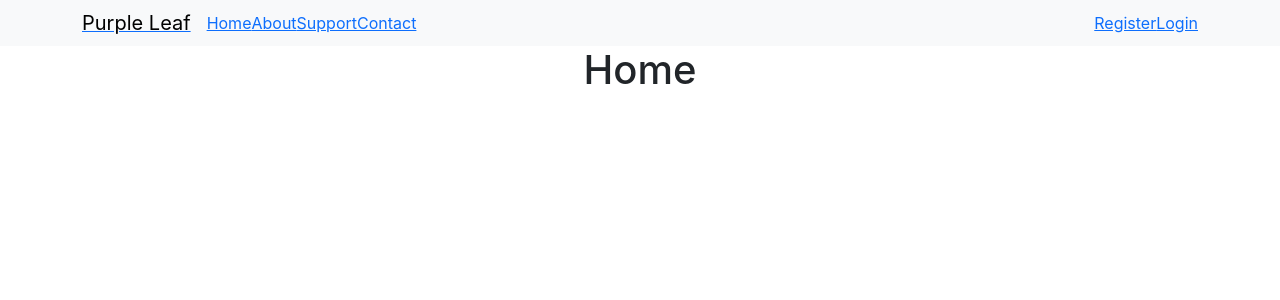
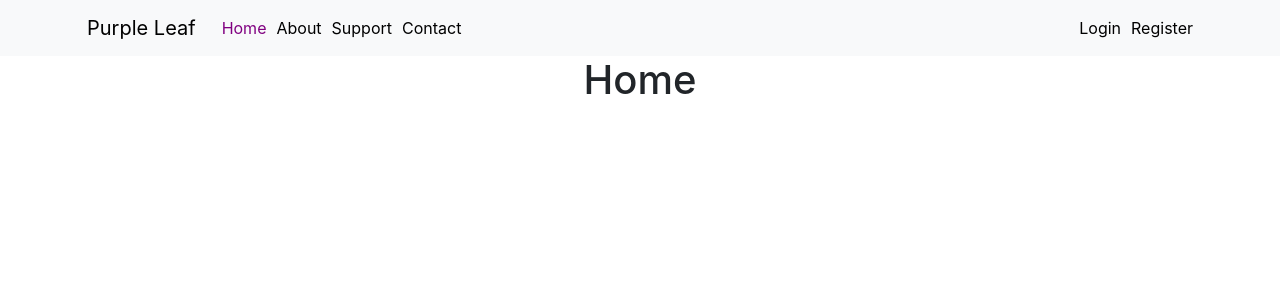
Before and after one commit to llewellynksj/purple_leaf, a React (Create React App) app: page / in a window 1280 px wide. Shown: the top 300 px of the page. Built offline with nearby package versions, Linux system fonts and the light colour scheme.

Commit message:
Install Axios and add axios defaults

```diff
--- a/package.json
+++ b/package.json
@@ -6,6 +6,7 @@
     "@testing-library/jest-dom": "^5.17.0",
     "@testing-library/react": "^13.4.0",
     "@testing-library/user-event": "^13.5.0",
+    "axios": "^1.7.2",
     "bootstrap": "^5.3.3",
     "react": "^18.3.1",
     "react-bootstrap": "^2.10.2",
--- a/src/components/NavBar.js
+++ b/src/components/NavBar.js
@@ -1,27 +1,67 @@
 import React from "react";
+import { NavLink } from "react-router-dom";
+
+// Bootstrap
 import Container from "react-bootstrap/Container";
 import Nav from "react-bootstrap/Nav";
 import Navbar from "react-bootstrap/Navbar";
-import { NavLink } from "react-router-dom";
+
+// CSS
+import s from "../styles/NavBar.module.css";
 
 const NavBar = () => {
+  const getNavLinkClass = ({ isActive }, additionalClasses = "") =>
+    isActive
+      ? `${s.NavColor} ${s.Active} ${additionalClasses}`
+      : `${s.NavColor} ${additionalClasses}`;
+
   return (
     <Navbar expand="lg" className="bg-body-tertiary">
       <Container>
-        <NavLink to="/">
+        <NavLink to="/" className={s.NavLink}>
           <Navbar.Brand href="#home">Purple Leaf</Navbar.Brand>
         </NavLink>
         <Navbar.Toggle aria-controls="basic-navbar-nav" />
         <Navbar.Collapse id="basic-navbar-nav">
           <Nav className="me-auto">
-            <NavLink to="/">Home</NavLink>
-            <NavLink to="/about">About</NavLink>
-            <NavLink to="/support">Support</NavLink>
-            <NavLink to="/contact">Contact</NavLink>
+            <NavLink
+              className={(navData) => getNavLinkClass(navData, s.NavLink)}
+              to="/"
+            >
+              Home
+            </NavLink>
+            <NavLink
+              className={(navData) => getNavLinkClass(navData, s.NavLink)}
+              to="/about"
+            >
+              About
+            </NavLink>
+            <NavLink
+              className={(navData) => getNavLinkClass(navData, s.NavLink)}
+              to="/support"
+            >
+              Support
+            </NavLink>
+            <NavLink
+              className={(navData) => getNavLinkClass(navData, s.NavLink)}
+              to="/contact"
+            >
+              Contact
+            </NavLink>
           </Nav>
           <Nav className="ml-auto">
-            <NavLink to="/register">Register</NavLink>
-            <NavLink to="/login">Login</NavLink>
+            <NavLink
+              className={(navData) => getNavLinkClass(navData, s.NavLink)}
+              to="/login"
+            >
+              Login
+            </NavLink>
+            <NavLink
+              className={(navData) => getNavLinkClass(navData, s.NavLink)}
+              to="/register"
+            >
+              Register
+            </NavLink>
           </Nav>
         </Navbar.Collapse>
       </Container>
--- /dev/null
+++ b/src/styles/NavBar.module.css
@@ -0,0 +1,12 @@
+.NavLink {
+  padding: 5px;
+  text-decoration: none;
+}
+
+.NavColor {
+  color: black;
+}
+
+.Active {
+  color: purple;
+}
```
Also changed, not shown: src/services/axiosDefaults.js (added, +8 -0 lines), 1 other file (tests, documents, lock files or other folders).
